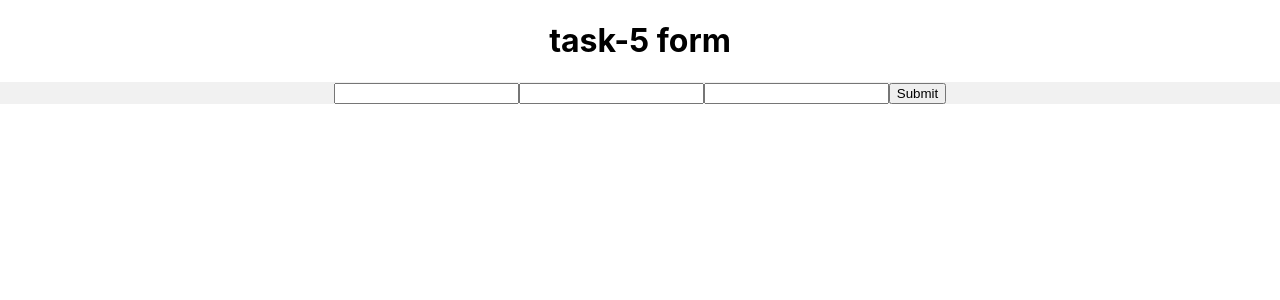
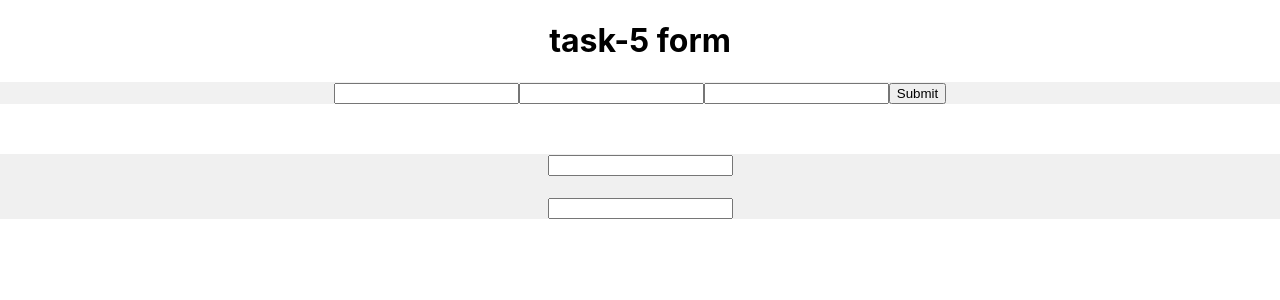
Before and after one commit to VasylSabadosh/learning-react, a React (Create React App) app: page / in a window 1280 px wide. Shown: the top 300 px of the page. Built offline with nearby package versions, Linux system fonts and the light colour scheme; the HTML template or start-up script is replaced by a standard one.

Commit message:
task-5-add-second-form

```diff
--- a/src/App.js
+++ b/src/App.js
@@ -1,6 +1,7 @@
 import './App.css';
 import Header from "./components/Header/Header";
 import Form from "./components/Form/Form";
+import FormNum from './components/FormNum/FormNum';
 
 
 
@@ -10,6 +11,7 @@ function App() {
     <div className="App">
       <Header title = "task-5 form"/>
       <Form />
+      <FormNum />
     </div>
   );
 }
--- /dev/null
+++ b/src/components/FormNum/FormNum.css
@@ -0,0 +1,5 @@
+.FormNum {
+    margin: 50px auto;
+
+    background-color: #f0f0f0;
+}
--- /dev/null
+++ b/src/components/FormNum/FormNum.js
@@ -0,0 +1,16 @@
+import React, { Component } from 'react';
+import InputNum from './InputNum';
+import './FormNum.css';
+
+class FormNum extends Component {
+    render() {
+        return (
+            <div className='FormNum'>
+                <InputNum value = {0.5}/>
+                <InputNum value = {0.05}/>
+            </div>
+        );
+    }
+}
+
+export default FormNum;
--- /dev/null
+++ b/src/components/FormNum/InputNum.js
@@ -0,0 +1,26 @@
+import React, { Component } from 'react';
+
+class InputNum extends Component {
+    state = {
+        a:'',
+        b:'',
+        c:'',
+    }
+    showRezult = (e) => {
+        this.setState({a: e.target.value});
+        this.setState({b: this.props.value});
+        this.setState({c: this.state.a*this.state.b});
+        console.log(this.state.a)
+    }
+    render() {
+        return (
+
+            <div>
+                <input type='number' onChange={(e) => this.showRezult(e)}></input>
+                <h1>{this.state.c}</h1>
+            </div>
+        );
+    }
+}
+
+export default InputNum;
```
